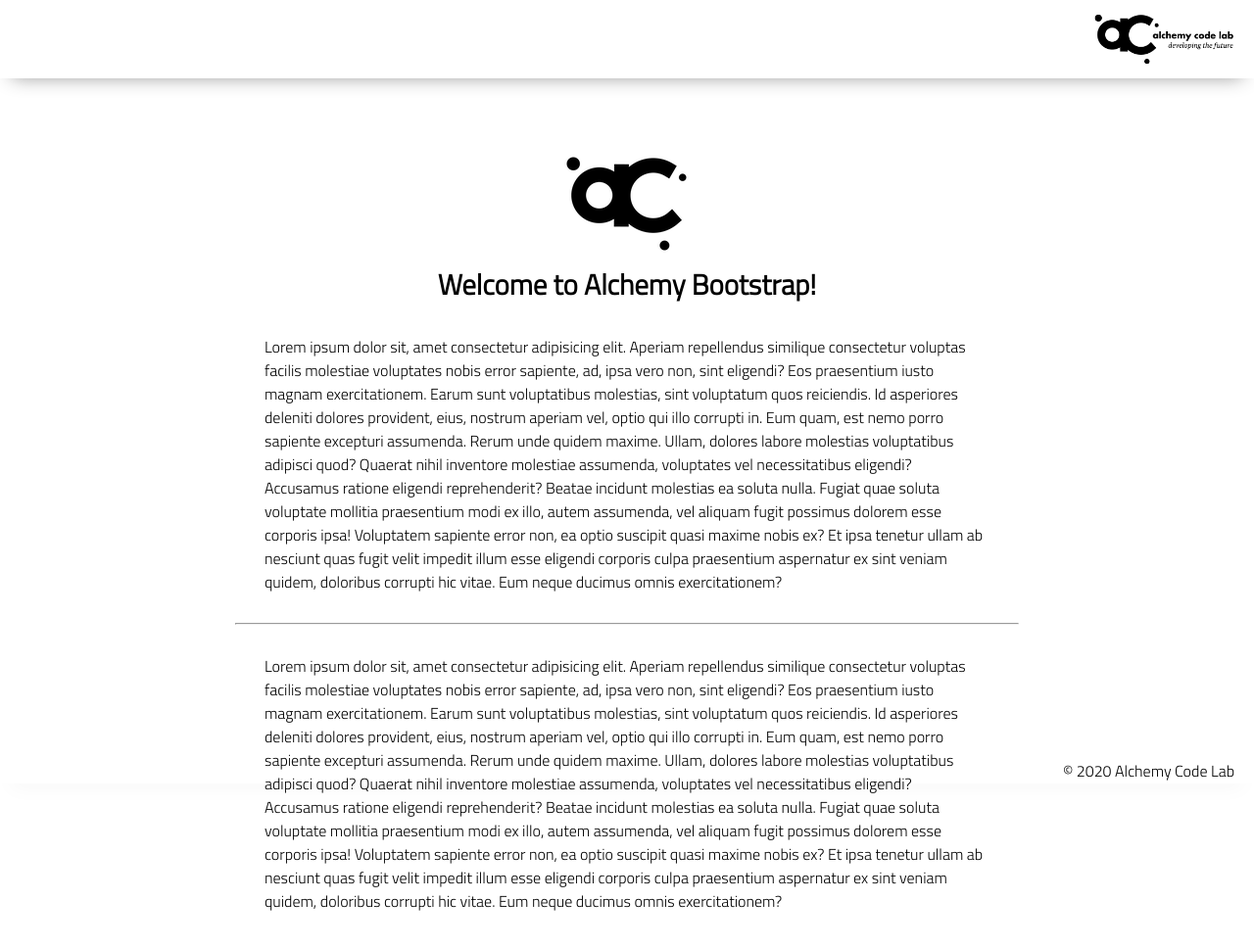
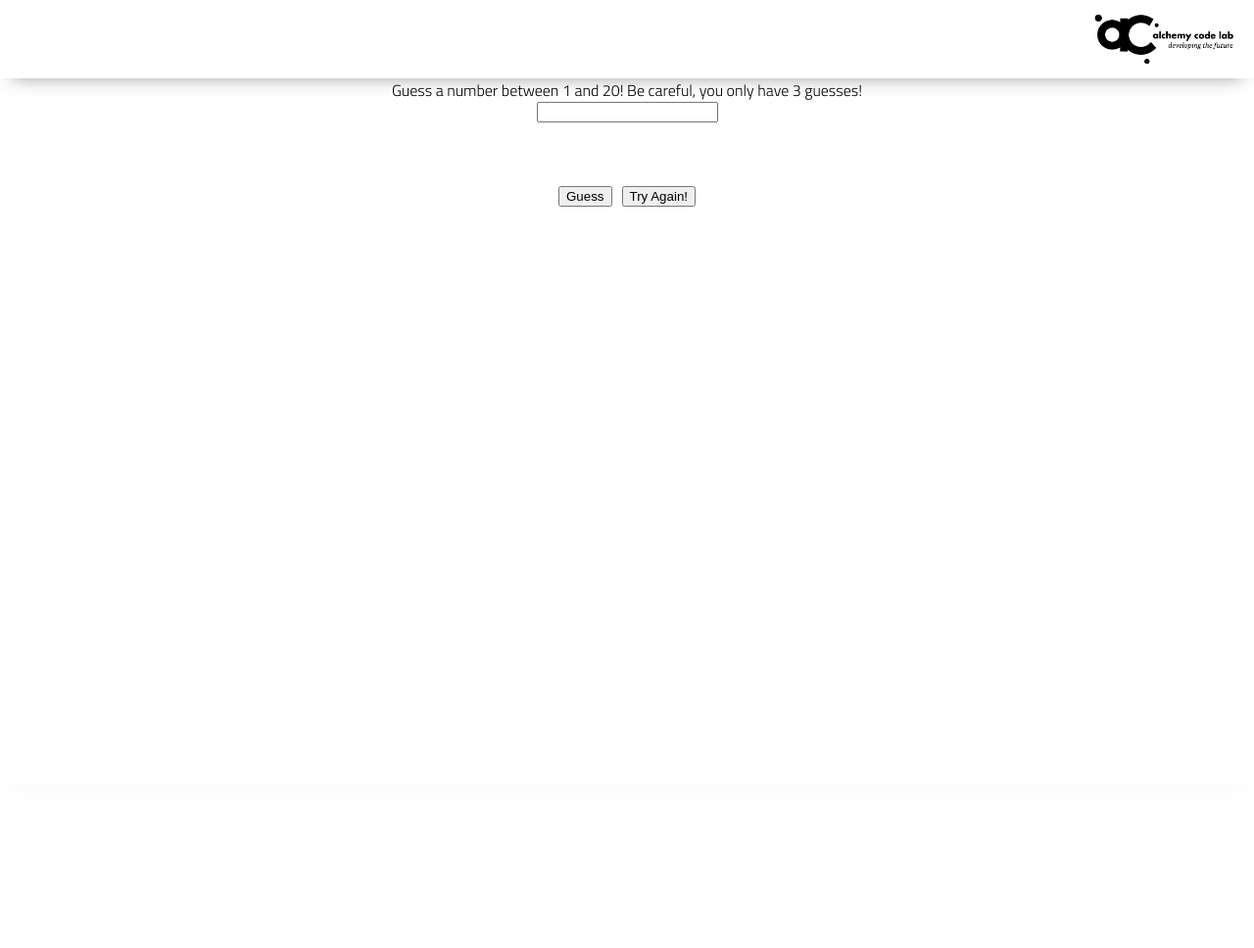
Before and after one commit to chase-abbott/lab-02-guess-a-number, a plain HTML site: page index.html in a window 1280 px wide. Shown: the whole page at 98% size. After the commit the page ends 800 px from the top, so only its background shows below. Drawn offline with Linux system fonts and the light colour scheme.

Commit message:
add basic html and import elements

```diff
--- a/app.js
+++ b/app.js
@@ -1,5 +1,11 @@
 // import functions and grab DOM elements
+import { checkIfCorrect } from './test/utils.js';
+const userInput = document.getElementById('user-input');
+const guess = document.getElementById('guess');
+const retry = document.getElementById('retry');
+const results = document.getElementById('results');
 
+console.log(userInput, guess, retry, results);
 // initialize state
 
 // set event listeners to update state and DOM
--- a/index.html
+++ b/index.html
@@ -19,33 +19,19 @@
         </div>
     </header>
     <main>
-        <section class="main-section">
-            <img class="main-logo" src="assets/alchemy-logo.png"/>
-            <h2>
-                Welcome to Alchemy Bootstrap!
-            </h2>
+        <div id="instructions"> Guess a number between 1 and 20!
+            Be careful, you only have 3 guesses!
+        </div>
+        <input type="number" id="user-input">
+        <section id="buttons">
+            <button id="guess">Guess</button>
+            <button id="retry">Try Again!</button>
+        </section>
+        <div id="results"></div>
 
-            <content>
-            <p>
-                Lorem ipsum dolor sit, amet consectetur adipisicing elit. Aperiam repellendus similique consectetur voluptas facilis molestiae voluptates nobis error sapiente, ad, ipsa vero non, sint eligendi? Eos praesentium iusto magnam exercitationem.
-                Earum sunt voluptatibus molestias, sint voluptatum quos reiciendis. Id asperiores deleniti dolores provident, eius, nostrum aperiam vel, optio qui illo corrupti in. Eum quam, est nemo porro sapiente excepturi assumenda.
-                Rerum unde quidem maxime. Ullam, dolores labore molestias voluptatibus adipisci quod? Quaerat nihil inventore molestiae assumenda, voluptates vel necessitatibus eligendi? Accusamus ratione eligendi reprehenderit? Beatae incidunt molestias ea soluta nulla.
-                Fugiat quae soluta voluptate mollitia praesentium modi ex illo, autem assumenda, vel aliquam fugit possimus dolorem esse corporis ipsa! Voluptatem sapiente error non, ea optio suscipit quasi maxime nobis ex?
-                Et ipsa tenetur ullam ab nesciunt quas fugit velit impedit illum esse eligendi corporis culpa praesentium aspernatur ex sint veniam quidem, doloribus corrupti hic vitae. Eum neque ducimus omnis exercitationem?
-            </p>
-            <hr />
-            <p>
-                Lorem ipsum dolor sit, amet consectetur adipisicing elit. Aperiam repellendus similique consectetur voluptas facilis molestiae voluptates nobis error sapiente, ad, ipsa vero non, sint eligendi? Eos praesentium iusto magnam exercitationem.
-                Earum sunt voluptatibus molestias, sint voluptatum quos reiciendis. Id asperiores deleniti dolores provident, eius, nostrum aperiam vel, optio qui illo corrupti in. Eum quam, est nemo porro sapiente excepturi assumenda.
-                Rerum unde quidem maxime. Ullam, dolores labore molestias voluptatibus adipisci quod? Quaerat nihil inventore molestiae assumenda, voluptates vel necessitatibus eligendi? Accusamus ratione eligendi reprehenderit? Beatae incidunt molestias ea soluta nulla.
-                Fugiat quae soluta voluptate mollitia praesentium modi ex illo, autem assumenda, vel aliquam fugit possimus dolorem esse corporis ipsa! Voluptatem sapiente error non, ea optio suscipit quasi maxime nobis ex?
-                Et ipsa tenetur ullam ab nesciunt quas fugit velit impedit illum esse eligendi corporis culpa praesentium aspernatur ex sint veniam quidem, doloribus corrupti hic vitae. Eum neque ducimus omnis exercitationem?
-            </p>
-
-        </section>
     </main>
     <footer>
-        <div class="copy gutter-right">&copy; 2020 Alchemy Code Lab</div>
+
     </footer>
 
     <script type="module" src="app.js"></script>
--- a/styles/home.css
+++ b/styles/home.css
@@ -1 +1,12 @@
-/* add home page styles here */
+#buttons {
+    display: flex;
+    flex-direction: row;
+}
+
+#guess {
+    margin: 5px;
+}
+
+#retry {
+    margin: 5px;
+}
--- a/test/utils.js
+++ b/test/utils.js
@@ -1,3 +1,7 @@
-export function checkIfCorrect(number) {
-    return true;
+export function checkIfCorrect(guess, correctNumber) {
+    if (guess < correctNumber) return 'less than';
+
+    if (guess > correctNumber) return 'greater than';
+
+    return 'equal';
 }
```
Also changed, not shown: test/example.test.js (+7 -7 lines).
